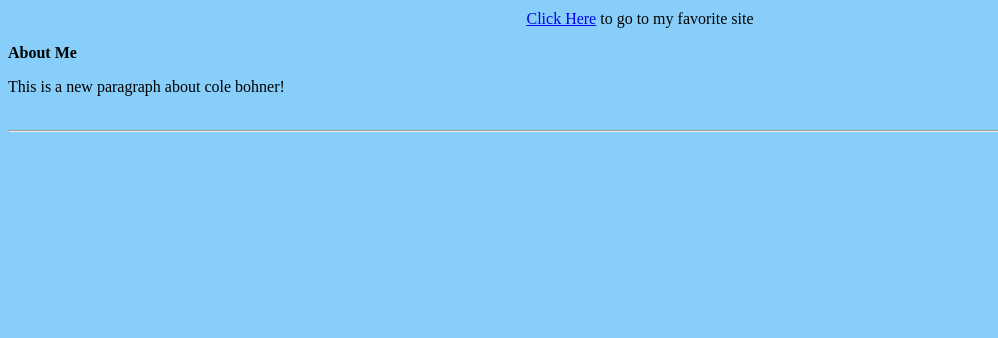
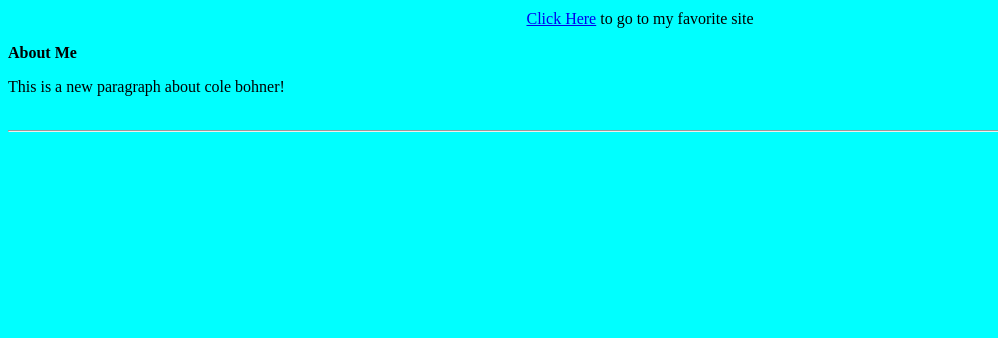
Before and after one commit to colebohner/colebohner, a plain HTML site: page index.html in a window 1280 px wide. Shown: the part 462-800 px from the top of the page, without its empty margins (0-998 px from the left). Drawn offline with Linux system fonts and the light colour scheme.

Commit message:
Update index.html

```diff
--- a/index.html
+++ b/index.html
@@ -9,7 +9,7 @@ width="281.25" height="340" align="BOTTOM" /></center><hr />
 
 <p style="text-align: center;"><a href="http://www.fendercustomshop.com/guitars">Click Here</a> to go to my favorite site</p>
 
-<body bgcolor = "LightSkyBlue">
+<body bgcolor = "Aqua">
 
 <p><strong>About Me</strong></p>
 
```
